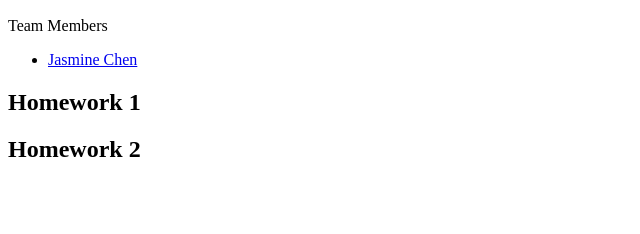
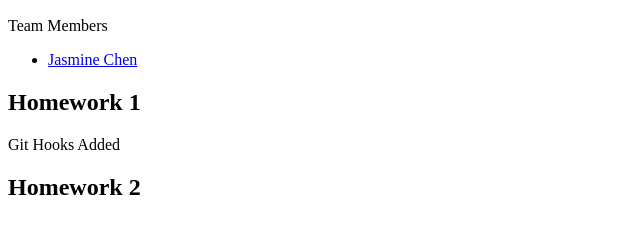
Before and after one commit to Jazmusic1234/CSE135-HW1, a plain HTML site: page index.html in a window 1280 px wide. Shown: the part 110-344 px from the top of the page, without its empty margins (0-640 px from the left). Drawn offline with Linux system fonts and the light colour scheme.

Commit message:
Added Git Hooks

```diff
--- a/index.html
+++ b/index.html
@@ -20,7 +20,7 @@
   </aside>
 
   <h2>Homework 1</h2>
-  <p></p>
+  <p>Git Hooks Added</p>
   <h2>Homework 2</h2>
   <h2></h2>
 
```
